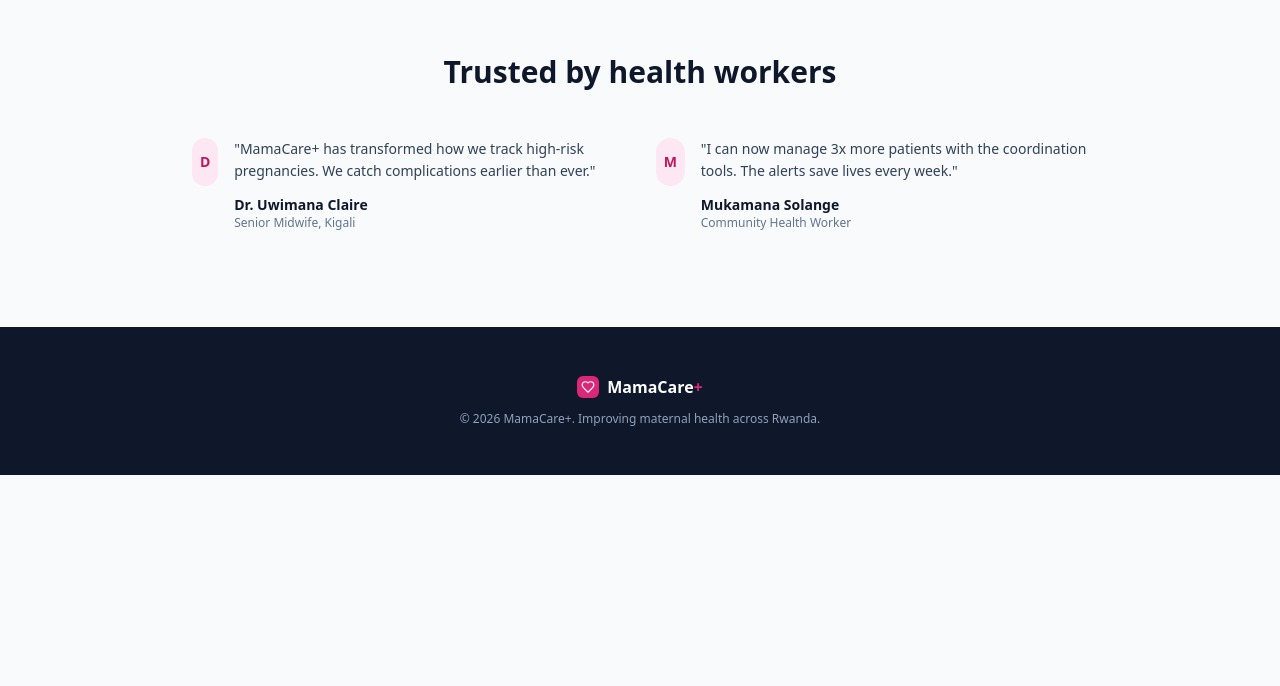
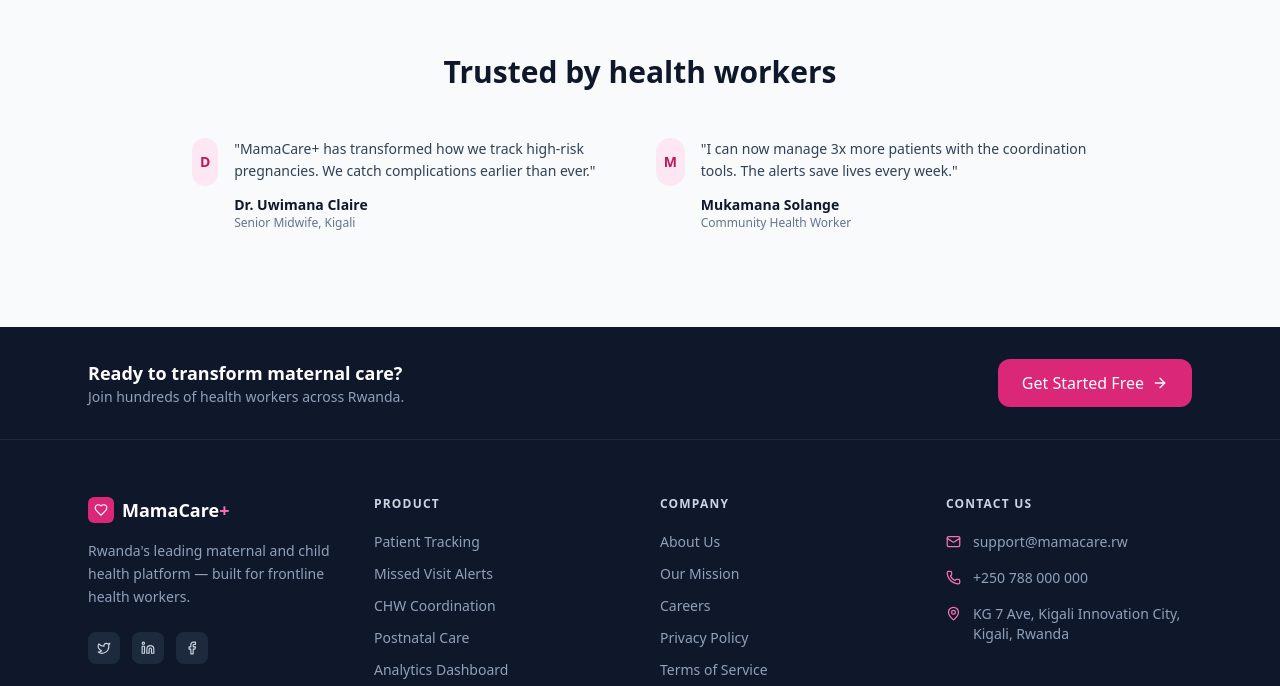
Before and after one commit to tresormu/hackthon_web, a React (Vite) app: page / in a window 1280 px wide. Shown: the part 2111-2797 px from the top of the page. Before the commit the page ends 2586 px from the top, so only its background shows below. Built offline with nearby package versions, Linux system fonts and the light colour scheme; no server answers.

Commit message:
footer enhancement

```diff
--- a/src/components/auth/LandingPage.tsx
+++ b/src/components/auth/LandingPage.tsx
@@ -1,4 +1,4 @@
-import { Heart, Shield, Users, Baby, ArrowRight, Menu, X } from 'lucide-react';
+import { Heart, Shield, Users, Baby, ArrowRight, Menu, X, Mail, Phone, MapPin, Twitter, Linkedin, Facebook } from 'lucide-react';
 import { useState } from 'react';
 
 interface LandingPageProps {
@@ -254,14 +254,99 @@ export const LandingPage = ({ onOpenAuth }: LandingPageProps) => {
       </section>
 
       {/* Footer */}
-      <footer className="py-12 px-6 bg-slate-900 text-center">
-        <div className="flex items-center justify-center gap-2 mb-3">
-          <div className="p-1 bg-brand-600 rounded-md">
-            <Heart size={14} className="text-white" />
+      <footer className="bg-slate-900 text-slate-200">
+        {/* Top CTA Strip */}
+        <div className="border-b border-slate-800">
+          <div className="max-w-6xl mx-auto px-6 py-8 flex flex-col md:flex-row items-center justify-between gap-4">
+            <div>
+              <p className="font-bold text-white text-lg">Ready to transform maternal care?</p>
+              <p className="text-slate-400 text-sm">Join hundreds of health workers across Rwanda.</p>
+            </div>
+            <button onClick={() => onOpenAuth('register')} className="btn-primary flex items-center gap-2 px-6 py-3 rounded-xl whitespace-nowrap">
+              Get Started Free <ArrowRight size={16} />
+            </button>
           </div>
-          <span className="font-black text-white">MamaCare<span className="text-brand-600">+</span></span>
         </div>
-        <p className="text-slate-400 text-xs">© 2026 MamaCare+. Improving maternal health across Rwanda.</p>
+
+        {/* Main Footer Grid */}
+        <div className="max-w-6xl mx-auto px-6 py-14">
+          <div className="grid grid-cols-1 md:grid-cols-4 gap-10">
+            {/* Brand */}
+            <div className="md:col-span-1">
+              <div className="flex items-center gap-2 mb-4">
+                <div className="p-1.5 bg-brand-600 rounded-md">
+                  <Heart size={14} className="text-white" />
+                </div>
+                <span className="font-black text-white text-lg">MamaCare<span className="text-brand-400">+</span></span>
+              </div>
+              <p className="text-sm text-slate-400 leading-relaxed mb-6">
+                Rwanda's leading maternal and child health platform — built for frontline health workers.
+              </p>
+              <div className="flex items-center gap-3">
+                <a href="#" className="w-8 h-8 rounded-lg bg-slate-800 hover:bg-brand-600 flex items-center justify-center transition-colors">
+                  <Twitter size={14} className="text-slate-300" />
+                </a>
+                <a href="#" className="w-8 h-8 rounded-lg bg-slate-800 hover:bg-brand-600 flex items-center justify-center transition-colors">
+                  <Linkedin size={14} className="text-slate-300" />
+                </a>
+                <a href="#" className="w-8 h-8 rounded-lg bg-slate-800 hover:bg-brand-600 flex items-center justify-center transition-colors">
+                  <Facebook size={14} className="text-slate-300" />
+                </a>
+              </div>
+            </div>
+
+            {/* Product */}
+            <div>
+              <h4 className="text-xs font-bold uppercase tracking-widest text-slate-300 mb-5">Product</h4>
+              <ul className="space-y-3 text-sm text-slate-400">
+                {['Patient Tracking', 'Missed Visit Alerts', 'CHW Coordination', 'Postnatal Care', 'Analytics Dashboard'].map(item => (
+                  <li key={item}><a href="#" className="hover:text-white transition-colors">{item}</a></li>
+                ))}
+              </ul>
+            </div>
+
+            {/* Company */}
+            <div>
+              <h4 className="text-xs font-bold uppercase tracking-widest text-slate-300 mb-5">Company</h4>
+              <ul className="space-y-3 text-sm text-slate-400">
+                {['About Us', 'Our Mission', 'Careers', 'Privacy Policy', 'Terms of Service'].map(item => (
+                  <li key={item}><a href="#" className="hover:text-white transition-colors">{item}</a></li>
+                ))}
+              </ul>
+            </div>
+
+            {/* Contact */}
+            <div>
+              <h4 className="text-xs font-bold uppercase tracking-widest text-slate-300 mb-5">Contact Us</h4>
+              <ul className="space-y-4 text-sm text-slate-400">
+                <li className="flex items-start gap-3">
+                  <Mail size={15} className="text-brand-400 mt-0.5 shrink-0" />
+                  <span>support@mamacare.rw</span>
+                </li>
+                <li className="flex items-start gap-3">
+                  <Phone size={15} className="text-brand-400 mt-0.5 shrink-0" />
+                  <span>+250 788 000 000</span>
+                </li>
+                <li className="flex items-start gap-3">
+                  <MapPin size={15} className="text-brand-400 mt-0.5 shrink-0" />
+                  <span>KG 7 Ave, Kigali Innovation City,<br />Kigali, Rwanda</span>
+                </li>
+              </ul>
+            </div>
+          </div>
+        </div>
+
+        {/* Bottom Bar */}
+        <div className="border-t border-slate-800">
+          <div className="max-w-6xl mx-auto px-6 py-5 flex flex-col md:flex-row items-center justify-between gap-3 text-xs text-slate-500">
+            <p>© 2026 MamaCare+. All rights reserved. Built with ❤️ for Rwanda's health system.</p>
+            <div className="flex items-center gap-5">
+              <a href="#" className="hover:text-slate-300 transition-colors">Privacy Policy</a>
+              <a href="#" className="hover:text-slate-300 transition-colors">Terms of Service</a>
+              <a href="#" className="hover:text-slate-300 transition-colors">Security</a>
+            </div>
+          </div>
+        </div>
       </footer>
     </div>
   );
```
